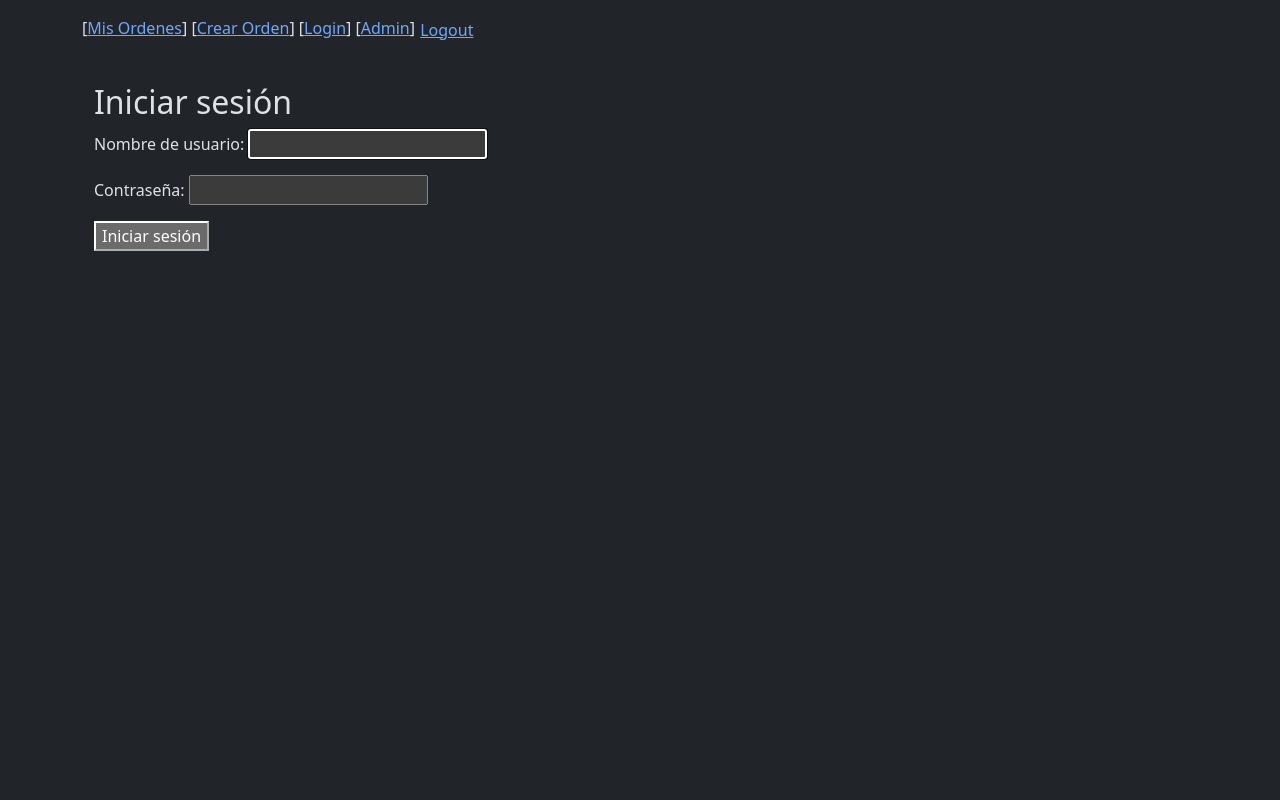
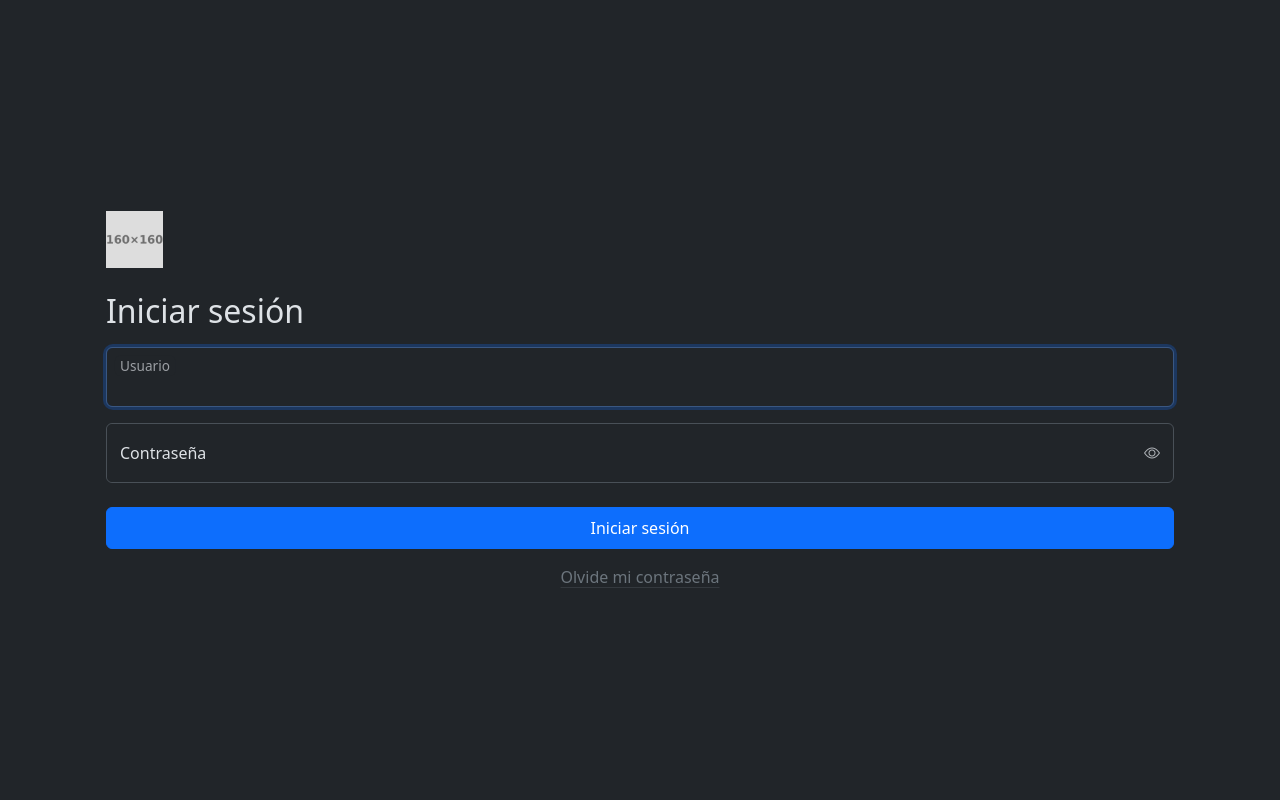
Before and after one commit to Galindo-lab/prestamos, a Django app: page / in a window 1280 px wide. Run offline with Django 5.2, Linux system fonts and the light colour scheme; some libraries are stand-ins or nearby versions.

Commit message:
login actualizado

```diff
--- a/almacen/settings.py
+++ b/almacen/settings.py
@@ -34,6 +34,7 @@ INSTALLED_APPS = [
     'colorfield',
     'django.contrib.admin',
     'import_export',
+    'widget_tweaks',
     'pwa',
 
     'django.contrib.auth',
@@ -128,6 +129,7 @@ DEFAULT_AUTO_FIELD = 'django.db.models.BigAutoField'
 
 # Login
 LOGIN_REDIRECT_URL = 'order_list'
+LOGOUT_REDIRECT_URL = '/'
 
 # PWA
 PWA_APP_DIR = 'ltr'
--- a/prestamos/urls.py
+++ b/prestamos/urls.py
@@ -9,7 +9,7 @@ from prestamos.views import OrderDetailView
 
 urlpatterns = [
     # login y logout
-    path(route='', name='', view=LoginView.as_view(template_name='login.html')),path(route='login/', name='login', view=LoginView.as_view(template_name='login.html')),
+    path(route='', name='login', view=LoginView.as_view(template_name='login.html')),
     path('logout/', LogoutView.as_view(), name='logout'),
 
     # vistas
--- a/templates/bases/base.html
+++ b/templates/bases/base.html
@@ -5,8 +5,8 @@
       x-init="document.documentElement.setAttribute('data-bs-theme', localStorage.getItem('theme') || 'dark' )"
       data-bs-theme="dark">
 
-    {% load pwa %}
-    {% progressive_web_app_meta %}
+{% load pwa %}
+{% progressive_web_app_meta %}
 
 <head>
     <meta charset="UTF-8">
@@ -35,28 +35,13 @@
 
 <header>
     {% block header %}
-        <nav class="container py-3 d-flex justify-content-between align-items-center">
-            <div>
-                [<a href="{% url 'order_history_list' %}">Mis Ordenes</a>]
-                [<a href="{% url 'order_create' %}">Crear Orden</a>]
-                [<a href="{% url 'login' %}">Login</a>]
-                [<a href="/admin/">Admin</a>]
 
-                <form method="post" action="{% url 'logout' %}" class="d-inline">
-                    {% csrf_token %}
-                    <button name="logout-submit" type="submit" class="btn btn-link p-0">Logout</button>
-                </form>
-            </div>
-
-        </nav>
     {% endblock %}
 </header>
 
-<main class="container mt-4">
-    {% block content %}
-        {# Aquí va el contenido #}
-    {% endblock %}
-</main>
+{% block content %}
+    {# Aquí va el contenido #}
+{% endblock %}
 
 <footer class="container mt-4">
     {% block footer %}
--- a/templates/login.html
+++ b/templates/login.html
@@ -1,12 +1,70 @@
 {% extends "bases/base.html" %}
+{% load widget_tweaks %}
+{% load static %}
+
+{% block script %}
+    <style>
+        body, html {
+            height: 100%;
+        }
+    </style>
+{% endblock %}
 
 {% block content %}
-    <div class="container">
-        <h2>Iniciar sesión</h2>
-        <form method="post">
-            {% csrf_token %}
-            {{ form.as_p }}
-            <button type="submit">Iniciar sesión</button>
-        </form>
+    <div class="container d-flex h-100" x-data="{ show: false }">
+        <div class="align-self-center w-100 p-4">
+            <div class="col mx-auto">
+
+                <img class="mb-4" src="{% static 'img.jpg' %}" alt="" width="57" height="57">
+
+                <h2 class="mb-3 fw-normal">Iniciar sesión</h2>
+
+                <form method="post">
+
+                    {% csrf_token %}
+
+                    <div class="input-group mb-3 border rounded">
+                        <div class="form-floating">
+                            {% render_field form.username autocorrect="off" autocapitalize="off" class="form-control border border-0" id="floatingInput" placeholder="" %}
+                            <label for="floatingInput">Usuario</label>
+                        </div>
+                    </div>
+
+                    <div class="input-group mb-2 border rounded">
+                        <div class="form-floating">
+                            <input :type="show ? 'text' : 'password'" class="form-control border border-0"
+                                   id="floatingPassword" placeholder="Password" name="password">
+                            <label for="floatingPassword">Contraseña</label>
+                        </div>
+
+                        <button class="btn text-muted" type="button" @click="show = !show">
+                            <i :class="show ? 'bi bi-eye-slash' : 'bi bi-eye'"></i>
+                        </button>
+                    </div>
+
+                    {% if form.errors %}
+                        <ul class="list-group mt-3">
+                            <li class="list-group-item list-group-item-danger small">
+                                <i class="bi bi-exclamation-circle"></i> Nombre de usuario o contraseña incorrectos.
+                                Intente nuevamente. Si el problema persiste, contacte al administrador del sistema.
+                            </li>
+                        </ul>
+                    {% endif %}
+
+                    <button class="btn btn-primary w-100 mt-3 py-2" type="submit">
+                        Iniciar sesión
+                    </button>
+
+                </form>
+
+
+                <div class="mt-3 text-center">
+                    <a class="link-secondary link-offset-2 link-underline-opacity-25 link-underline-opacity-100-hover"
+                       href="#">Olvide mi contraseña</a>
+                </div>
+
+            </div>
+        </div>
     </div>
+
 {% endblock %}
```
Also changed, not shown: templates/navegation/top.html (+12 -2 lines).
